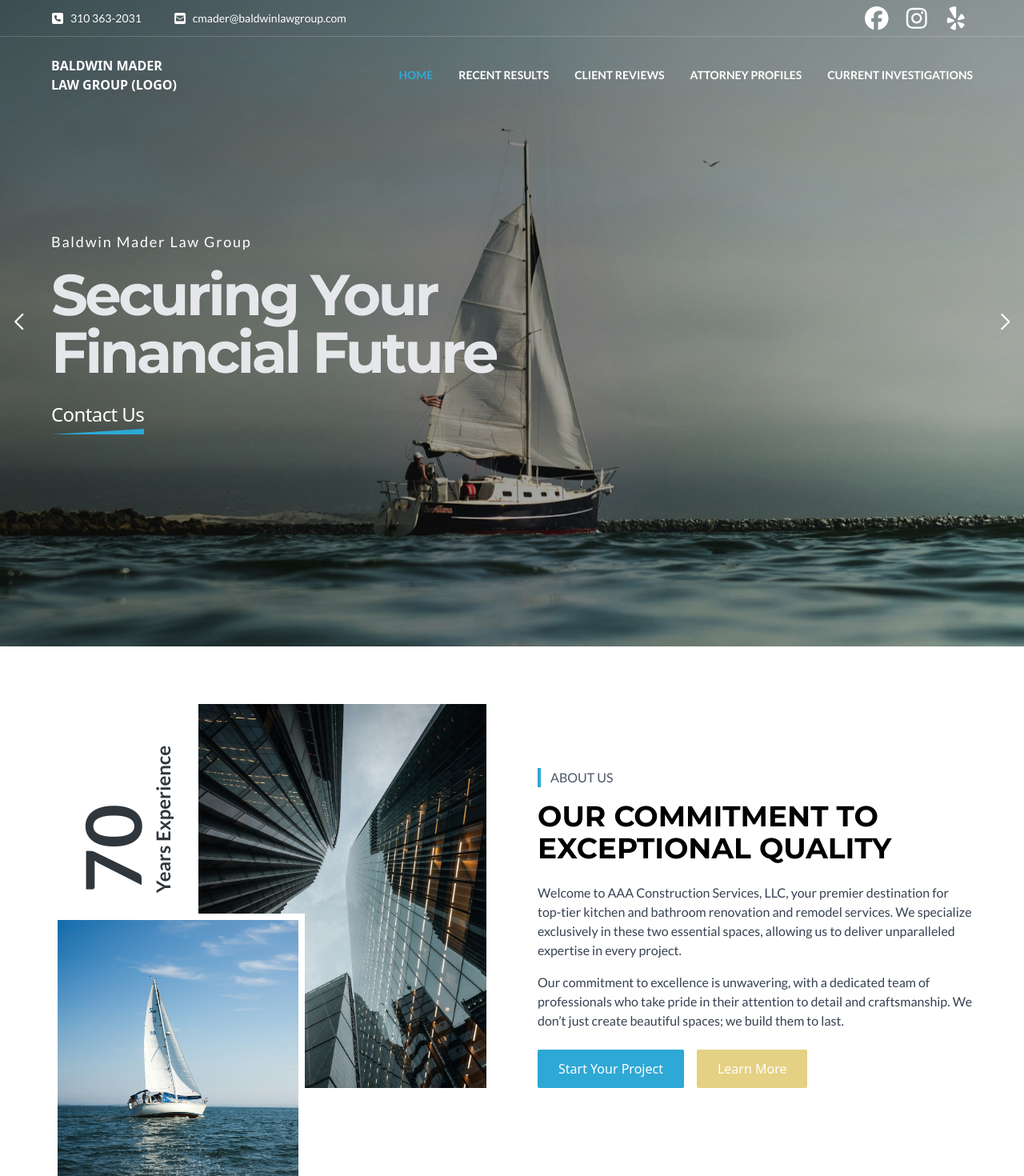
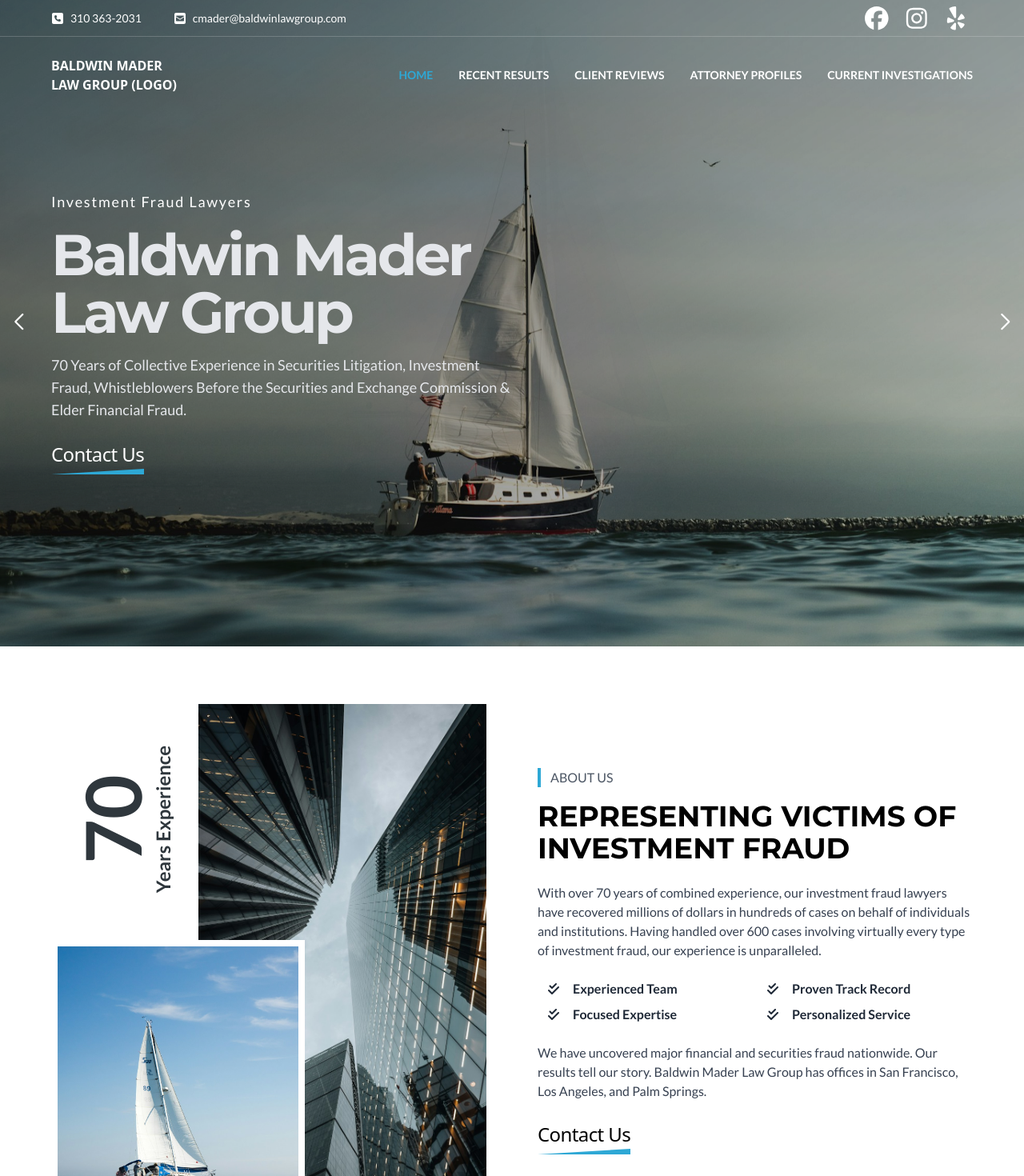
Before and after one commit to jamesdevs/Baldwin-Mader-Law-Group, a Next.js app: page / in a window 1280 px wide. Shown: the top 1470 px of the page at 80% size. Built offline with nearby package versions, Linux system fonts and the light colour scheme.

Commit message:
update about

```diff
--- a/src/sections/homePage/About.tsx
+++ b/src/sections/homePage/About.tsx
@@ -1,8 +1,32 @@
 import Image from "@/components/image";
 import Title from "@/components/title";
 import motionVariants from "@/utils/motionVariants";
+import {
+  faArrowLeftLong,
+  faArrowRight,
+  faArrowRightLong,
+  faCheckDouble,
+  faCircle,
+  faRightLong,
+} from "@fortawesome/free-solid-svg-icons";
+import { FontAwesomeIcon } from "@fortawesome/react-fontawesome";
 import { motion } from "framer-motion";
 import Link from "next/link";
+
+const features = [
+  {
+    content: "Experienced Team",
+  },
+  {
+    content: "Proven Track Record",
+  },
+  {
+    content: "Focused Expertise",
+  },
+  {
+    content: "Personalized Service",
+  },
+];
 
 const About = () => {
   return (
@@ -11,7 +35,7 @@
         <div className="grid lg:grid-cols-2 gap-6 sm:gap-40 lg:gap-16">
           <div className="flex w-full relative mx-auto max-w-xl min-h-[250px] sm:min-h-[350px]">
             <div className="flex w-full whitespace-nowrap relative">
-              <p className="font-archivo h-max font-bold text-lg lg:text-2xl text-[#2F373D] absolute top-0 left-0 sm:relative sm:-rotate-90 mt-14 lg:mt-20">
+              <p className="font-archivo text-center h-max font-bold text-lg lg:text-2xl text-[#2F373D] absolute top-0 left-0 sm:relative sm:-rotate-90 mt-14 lg:mt-20">
                 <span className="text-5xl lg:text-8xl">70</span> <br />
                 Years Experience
               </p>
@@ -39,54 +63,39 @@
             transition={{ duration: 0.5, delay: 0.2 }}
           >
             <Title
-              title="Our Commitment to Exceptional Quality"
+              title="Representing victims of investment fraud"
               subTitle="About Us"
             />
-            <p className="mb-4">
-              Welcome to AAA Construction Services, LLC, your premier
-              destination for top-tier kitchen and bathroom renovation and
-              remodel services. We specialize exclusively in these two essential
-              spaces, allowing us to deliver unparalleled expertise in every
-              project.
+            <p className="mb-6">
+              With over 70 years of combined experience, our investment fraud
+              lawyers have recovered millions of dollars in hundreds of cases on
+              behalf of individuals and institutions. Having handled over 600
+              cases involving virtually every type of investment fraud, our
+              experience is unparalleled.
             </p>
 
-            {/* <p className="mb-2 font-bold font-titilliumWeb text-black text-xl">
-              Our Guaranteed:
-            </p>
-            <ul className="mb-4 flex flex-col gap-1 ml-3">
-              <li className="font-archivo flex items-center gap-2 font-normal text-base text-gray-600">
-                <FontAwesomeIcon icon={faCircle} className="w-1 " />
-                Competitive Pricing
-              </li>
-              <li className="font-archivo flex items-center gap-2 font-normal text-base text-gray-600">
-                <FontAwesomeIcon icon={faCircle} className="w-1 " />
-                Quality Craftsmanship
-              </li>
-              <li className="font-archivo flex items-center gap-2 font-normal text-base text-gray-600">
-                <FontAwesomeIcon icon={faCircle} className="w-1 " />
-                Top Rated Contractors
-              </li>
-            </ul> */}
+            <ul className="mb-6 grid grid-cols-2 gap-x-4 gap-y-2 ml-3">
+              {features.map((item) => (
+                <li
+                  key={item.content}
+                  className="font-archivo flex items-center gap-4 font-normal text-base text-gray-800"
+                >
+                  <FontAwesomeIcon icon={faCheckDouble} className="w-4 " />
+                  <h3 className="text-base font-lato font-bold">
+                    {item.content}
+                  </h3>
+                </li>
+              ))}
+            </ul>
             <p className="mb-6">
-              Our commitment to excellence is unwavering, with a dedicated team
-              of professionals who take pride in their attention to detail and
-              craftsmanship. We don’t just create beautiful spaces; we build
-              them to last.
+              We have uncovered major financial and securities fraud nationwide.
+              Our results tell our story. Baldwin Mader Law Group has offices in
+              San Francisco, Los Angeles, and Palm Springs.
             </p>
 
             <div className="flex gap-2 sm:gap-4 flex-wrap">
-              <Link
-                className="btn btn-primary w-fit min-w-[8rem]"
-                href="/contact"
-              >
-                Start Your Project
-              </Link>
-
-              <Link
-                className="btn btn-secondary w-fit min-w-[8rem]"
-                href="/about-us"
-              >
-                Learn More
+              <Link href="/contact" className="btn-after !text-black">
+                Contact Us
               </Link>
             </div>
           </motion.div>
--- a/src/sections/homePage/Hero.tsx
+++ b/src/sections/homePage/Hero.tsx
@@ -66,7 +66,7 @@
 
         <div className="container z-10 relative h-full flex flex-col justify-center flex-1">
           <div className="max-w-4xl mt-[60px]">
-            <div className="text-center sm:text-left">
+            <div className="text-center sm:text-left max-w-xl">
               <motion.p
                 className="text-white tracking-widest text-lg"
                 initial="initial"
@@ -76,7 +76,7 @@
                 variants={motionVariants.fadeUp(40)}
                 transition={{ duration: 0.5, delay: 0.1 }}
               >
-                Baldwin Mader Law Group
+                Investment Fraud Lawyers
                 <br className="sm:block hidden" />
               </motion.p>
 
@@ -89,9 +89,23 @@
                 variants={motionVariants.fadeUp(40)}
                 transition={{ duration: 0.5, delay: 0.1 }}
               >
-                Securing Your <br /> Financial Future
+                Baldwin Mader <br /> Law Group
                 <br className="sm:block hidden" />
               </motion.h1>
+
+              <motion.p
+                className="text-gray-200 mt-4 text-lg"
+                initial="initial"
+                whileInView="animate"
+                viewport={{ once: true }}
+                exit="exit"
+                variants={motionVariants.fadeUp(40)}
+                transition={{ duration: 0.5, delay: 0.2 }}
+              >
+                70 Years of Collective Experience in Securities Litigation,
+                Investment Fraud, Whistleblowers Before the Securities and
+                Exchange Commission &amp; Elder Financial Fraud.
+              </motion.p>
 
               <motion.div
                 className="mt-6 flex flex-wrap justify-center sm:justify-start items-center gap-y-6 gap-x-10"
@@ -102,7 +116,7 @@
                 variants={motionVariants.fadeUp(40)}
                 transition={{ duration: 0.5, delay: 0.3 }}
               >
-                <Link href="/contact" target="_blank" className="btn-after">
+                <Link href="/contact" className="btn-after">
                   Contact Us
                 </Link>
               </motion.div>
--- a/src/styles/globals.css
+++ b/src/styles/globals.css
@@ -104,7 +104,7 @@
   margin-bottom: 35px;
   font-size: 24px;
   letter-spacing: -0.6px;
-  color: #fff !important;
+  color: #fff;
   padding-bottom: 0;
   cursor: pointer;
 }
```
